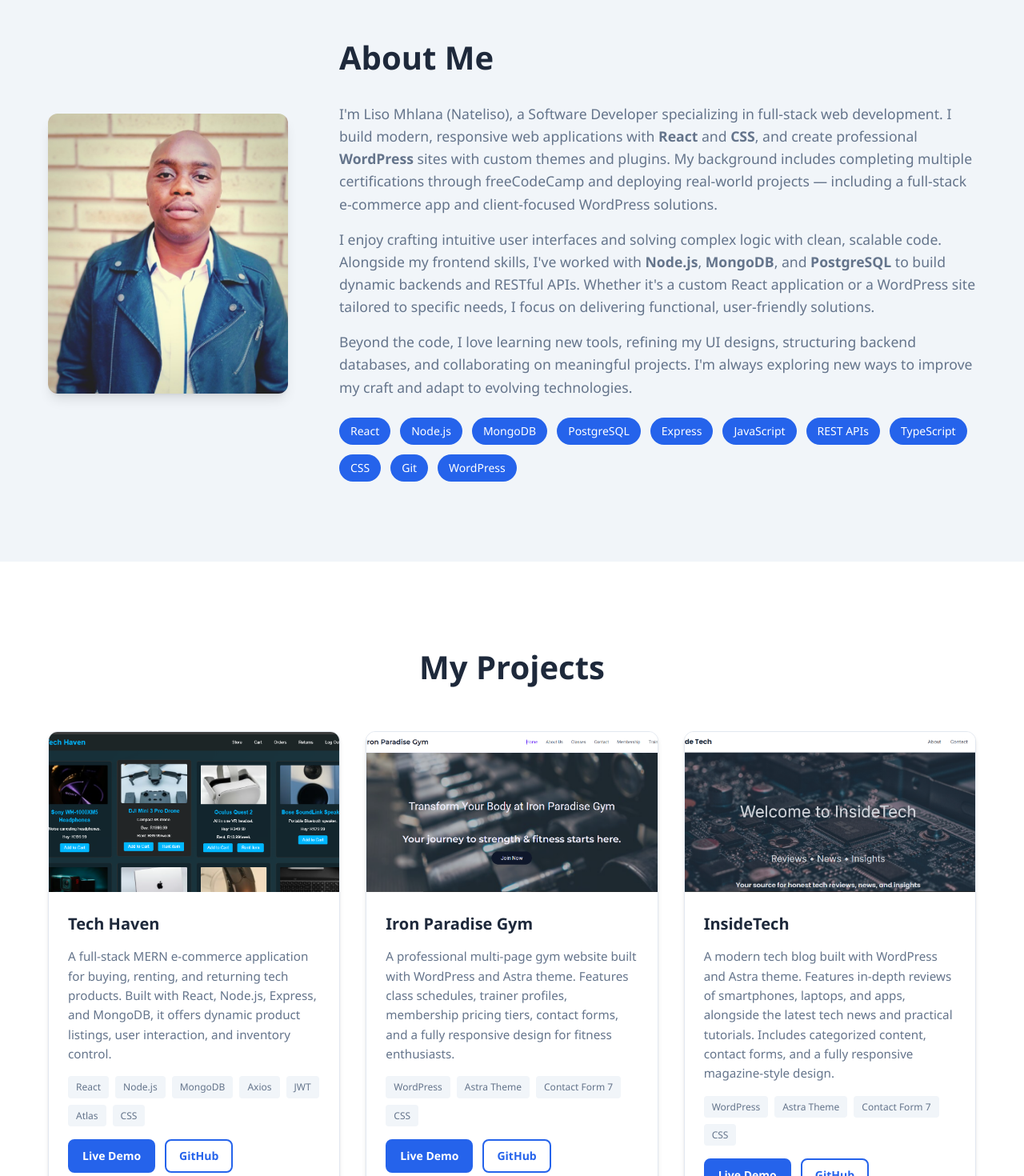
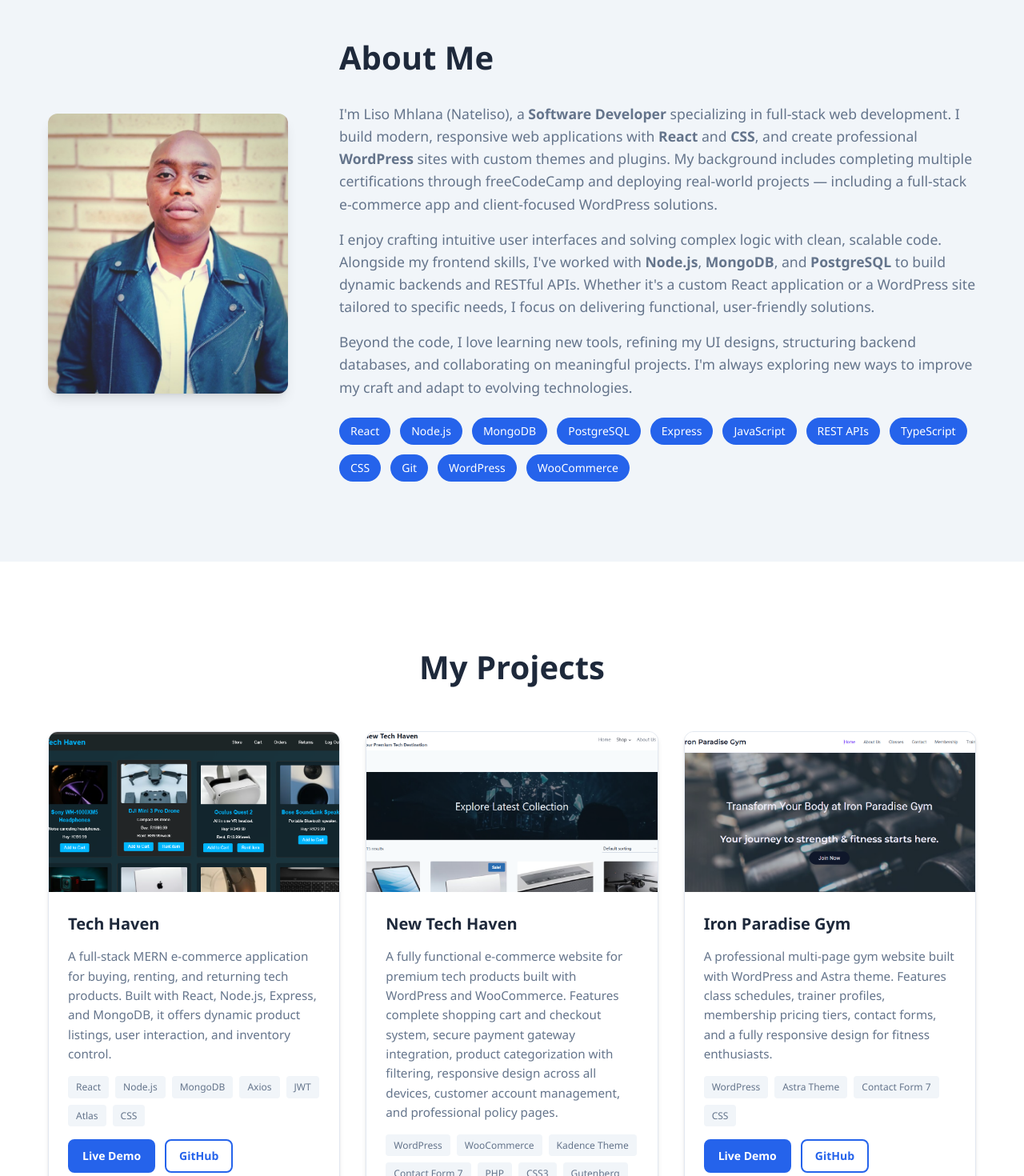
Before and after one commit to Nateliso/my-portfolio, a React (Vite) app: page / in a window 1280 px wide. Shown: the part 860-2330 px from the top of the page at 80% size. Built offline with nearby package versions, Linux system fonts and the light colour scheme.

Commit message:
add: new project (New Tech Haven) to portfolio

```diff
--- a/src/App.jsx
+++ b/src/App.jsx
@@ -16,6 +16,14 @@ function App() {
       image: "/images/tech-haven.png",
       liveLink: "https://nate-tech-haven.netlify.app",
       repoLink: "https://github.com/Nateliso/nate-tech-haven"
+    },
+    {
+      title: "New Tech Haven",
+      description: "A fully functional e-commerce website for premium tech products built with WordPress and WooCommerce. Features complete shopping cart and checkout system, secure payment gateway integration, product categorization with filtering, responsive design across all devices, customer account management, and professional policy pages.",
+      tech: ["WordPress", "WooCommerce", "Kadence Theme", "Contact Form 7", "PHP", "CSS3", "Gutenberg"],
+      image: "/images/tech-haven-store.png",
+      liveLink: "http://newtechhaven.rf.gd",
+      repoLink: null
     },
     {
       title: "Iron Paradise Gym",
@@ -186,7 +194,7 @@ function App() {
             <div className="about-text">
               <h2>About Me</h2>
               <p>
-                I'm Liso Mhlana (Nateliso), a Software Developer specializing in full-stack web development. I build modern, responsive web applications with <strong>React</strong> and <strong>CSS</strong>,
+                I'm Liso Mhlana (Nateliso), a <strong>Software Developer</strong> specializing in full-stack web development. I build modern, responsive web applications with <strong>React</strong> and <strong>CSS</strong>,
                 and create professional <strong>WordPress</strong> sites with custom themes and plugins.
                 My background includes completing multiple certifications through freeCodeCamp and deploying real-world projects — including a full-stack e-commerce app and client-focused WordPress solutions.</p>
               <p>
@@ -212,6 +220,7 @@ function App() {
                 <span className="skill-tag">CSS</span>
                 <span className="skill-tag">Git</span>
                 <span className="skill-tag">WordPress</span>
+                <span className="skill-tag">WooCommerce</span>
               </div>
             </div>
           </div>
```
Also changed, not shown: public/images/tech-haven-store.png (added), 1 other file (tests, documents, lock files or other folders).
